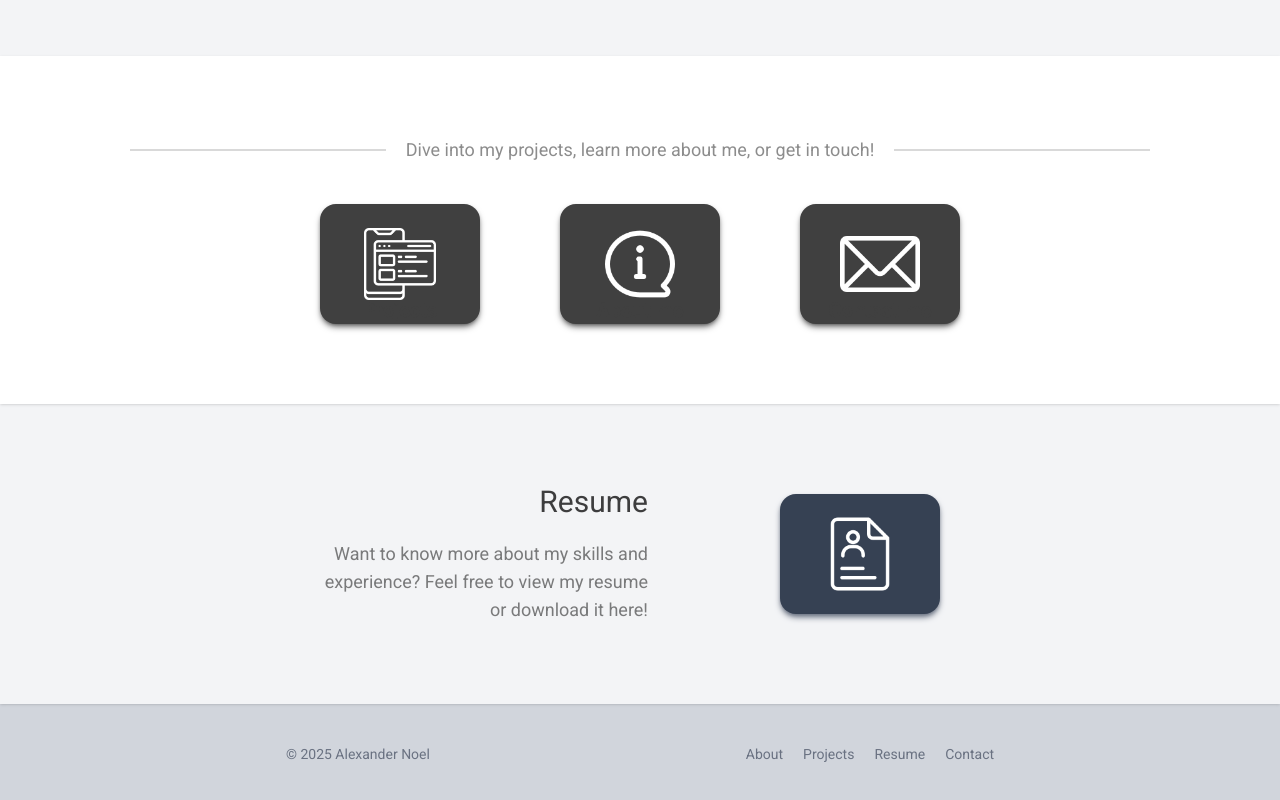
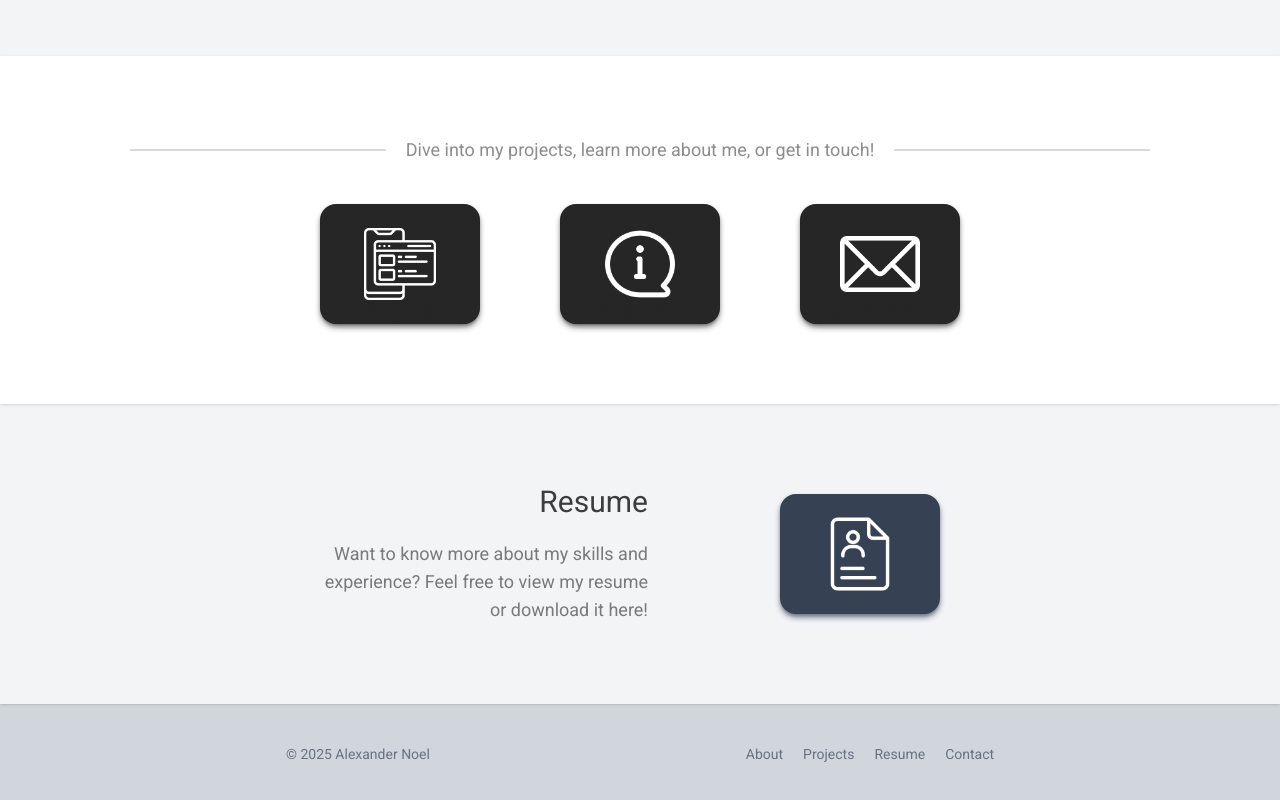
Before and after one commit to noelalexr/portfolio, a React (Vite) app: page / in a window 1280 px wide. Shown: the part 856-1656 px from the top of the page. Built offline with nearby package versions, Linux system fonts and the light colour scheme.

Commit message:
fix:darken button on gompage

```diff
--- a/src/pages/Home.jsx
+++ b/src/pages/Home.jsx
@@ -108,10 +108,10 @@ const Home = () => {
                         transition={{ duration: 0.3, ease: "easeOut" }}
                         viewport={{ once: true }}
                         href="/projects"
-                        className="group relative flex justify-center items-center bg-[#404040] w-40 h-30 rounded-2xl shadow-md shadow-black/50 hover:bg-[#242424] active:bg-[#242424] hover:scale-105 hover:shadow-lg transition-all duration-500 ease-out cursor-pointer md:mx-0 mx-auto"
+                        className="group relative flex justify-center items-center bg-[#262626] w-40 h-30 rounded-2xl shadow-md shadow-black/50 hover:bg-[#0D0D0D] active:bg-[#0D0D0D] hover:scale-105 hover:shadow-lg transition-all duration-500 ease-out cursor-pointer md:mx-0 mx-auto"
                     >
                         <img src="/images/icons/projects.png" alt="projects" className="w-18" />
-                        <p className="absolute bottom-0 group-hover:-bottom-9 text-[#404040] group-hover:text-[#242424] group-active:text-[#242424] font-bold shadow-black/50 transition-all duration-500 ease-out text-xl">Projects</p>
+                        <p className="absolute bottom-0 group-hover:-bottom-9 text-[#262626] group-hover:text-[#0D0D0D] group-active:text-[#0D0D0D] font-bold shadow-black/50 transition-all duration-500 ease-out text-xl">Projects</p>
                     </motion.a>
                     <motion.div
                         initial={{ opacity: 0 }}
@@ -129,9 +129,9 @@ const Home = () => {
                         whileInView={{ opacity: 1, y: 0 }}
                         transition={{ duration: 0.3, ease: "easeOut", delay: 0.1 }}
                         viewport={{ once: true }} href="/about"
-                        className="group relative flex justify-center items-center bg-[#404040] w-40 h-30 rounded-2xl shadow-md shadow-black/50 hover:bg-[#242424] active:bg-[#242424] hover:scale-105 hover:shadow-lg transition-all duration-500 ease-out cursor-pointer md:mx-0 mx-auto">
+                        className="group relative flex justify-center items-center bg-[#262626] w-40 h-30 rounded-2xl shadow-md shadow-black/50 hover:bg-[#0D0D0D] active:bg-[#0D0D0D] hover:scale-105 hover:shadow-lg transition-all duration-500 ease-out cursor-pointer md:mx-0 mx-auto">
                         <img src="/images/icons/about.png" alt="projects" className="w-20 m-auto" />
-                        <p className="absolute bottom-0 group-hover:-bottom-9 text-[#404040] group-hover:text-[#242424] group-active:text-[#242424] font-bold shadow-black/50 transition-all duration-500 ease-out text-xl">About me</p>
+                        <p className="absolute bottom-0 group-hover:-bottom-9 text-[#262626] group-hover:text-[#0D0D0D] group-active:text-[#0D0D0D] font-bold shadow-black/50 transition-all duration-500 ease-out text-xl">About me</p>
                     </motion.a>
                     <motion.div
                         initial={{ opacity: 0 }}
@@ -150,9 +150,9 @@ const Home = () => {
                         transition={{ duration: 0.3, ease: "easeOut", delay: 0.2 }}
                         viewport={{ once: true }}
                         href="/contact"
-                        className="group relative flex justify-center items-center bg-[#404040] w-40 h-30 rounded-2xl shadow-md shadow-black/50 hover:bg-[#242424] active:bg-[#242424] hover:scale-105 hover:shadow-lg transition-all duration-500 ease-out cursor-pointer md:mx-0 mx-auto">
+                        className="group relative flex justify-center items-center bg-[#262626] w-40 h-30 rounded-2xl shadow-md shadow-black/50 hover:bg-[#0D0D0D] active:bg-[#0D0D0D] hover:scale-105 hover:shadow-lg transition-all duration-500 ease-out cursor-pointer md:mx-0 mx-auto">
                         <img src="/images/icons/email.png" alt="projects" className="w-20 m-auto" />
-                        <p className="absolute bottom-0 group-hover:-bottom-9 text-[#404040] group-hover:text-[#242424] group-active:text-[#242424] font-bold shadow-black/50 transition-all duration-500 ease-out text-xl">Contact me</p>
+                        <p className="absolute bottom-0 group-hover:-bottom-9 text-[#262626] group-hover:text-[#0D0D0D] group-active:text-[#0D0D0D] font-bold shadow-black/50 transition-all duration-500 ease-out text-xl">Contact me</p>
                     </motion.a>
                 </div>
             </div>
```
